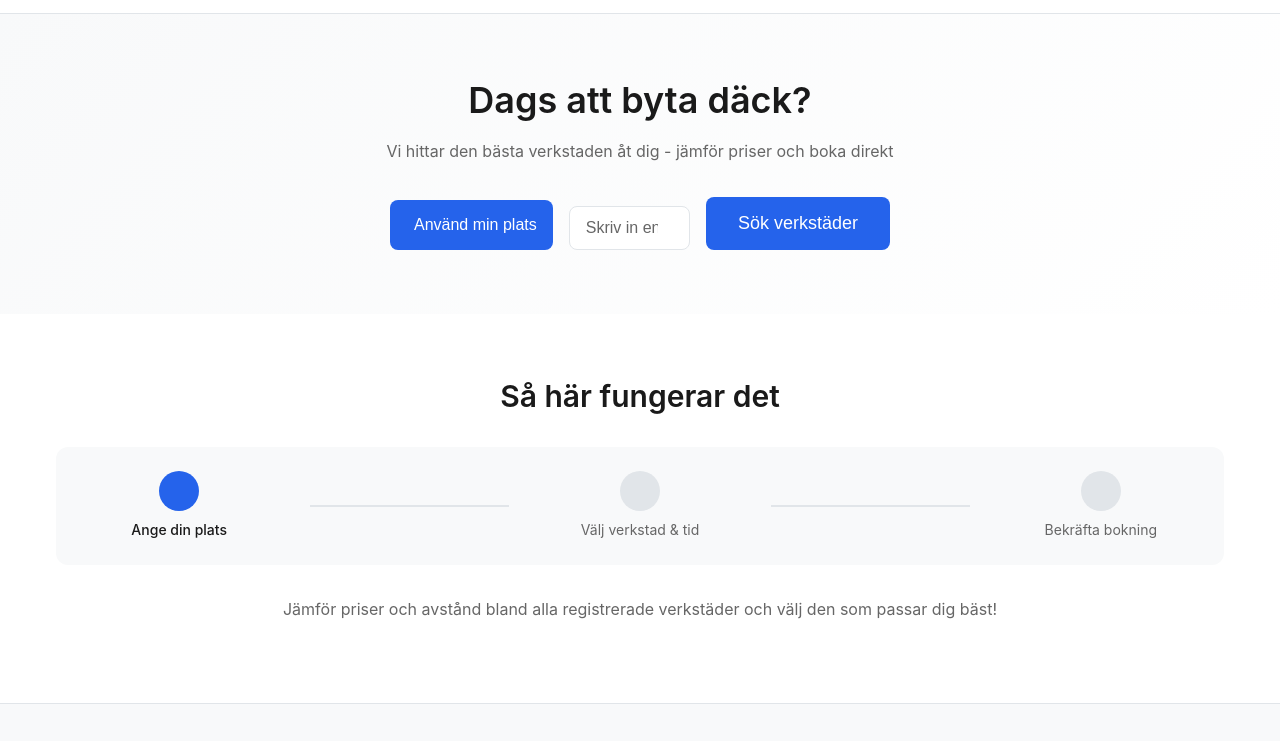
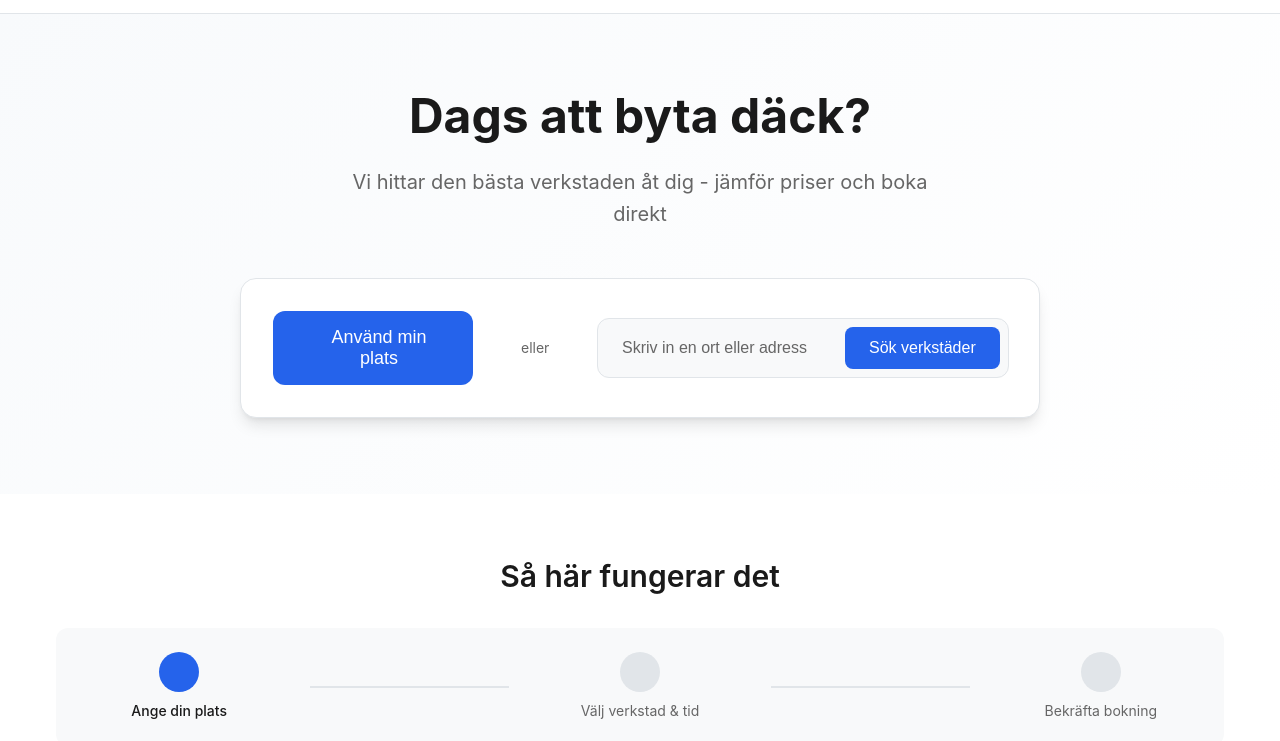
Before and after one commit to zhefano/Byt-dack, a website: page index.html in a window 1280 px wide. Shown: the part 59-800 px from the top of the page. Drawn offline with Linux system fonts and the light colour scheme.

Commit message:
Improve hero section UI for better user experience

```diff
--- a/index.html
+++ b/index.html
@@ -56,30 +56,39 @@
         <!-- Hero Section -->
         <section class="search-section">
             <div class="container">
-                <h1>Dags att byta däck?</h1>
-                <p class="text-lg mb-8">Vi hittar den bästa verkstaden åt dig - jämför priser och boka direkt</p>
+                <div class="hero-content">
+                    <h1 class="hero-title">Dags att byta däck?</h1>
+                    <p class="hero-subtitle">Vi hittar den bästa verkstaden åt dig - jämför priser och boka direkt</p>
 
+                    <div class="search-container">
                         <form class="search-form" id="search-form" role="search">
+                            <div class="search-actions">
                                 <button type="button" class="location-btn" id="location-btn">
                                     <i class="icon-location" aria-hidden="true"></i>
                                     Använd min plats
                                 </button>
 
-                    <div class="form-group">
+                                <div class="search-divider">
+                                    <span>eller</span>
+                                </div>
+
+                                <div class="search-input-group">
                                     <label for="search-input" class="sr-only">Sök efter ort eller adress</label>
                                     <input
                                         type="search"
                                         id="search-input"
-                            class="form-input"
+                                        class="search-input"
                                         placeholder="Skriv in en ort eller adress"
                                         autocomplete="address-line1"
                                     >
-                    </div>
-
-                    <button type="submit" class="btn btn-primary btn-lg">
+                                    <button type="submit" class="search-btn">
                                         Sök verkstäder
                                     </button>
+                                </div>
+                            </div>
                         </form>
+                    </div>
+                </div>
             </div>
         </section>
 
--- a/styles.css
+++ b/styles.css
@@ -33,11 +33,13 @@
   --text-2xl: 1.5rem;
   --text-3xl: 1.875rem;
   --text-4xl: 2.25rem;
+  --text-5xl: 3rem;
 
   /* Border Radius */
   --radius-sm: 0.25rem;
   --radius: 0.5rem;
   --radius-lg: 0.75rem;
+  --radius-xl: 1rem;
 
   /* Shadows */
   --shadow-sm: 0 1px 2px 0 rgb(0 0 0 / 0.05);
@@ -196,6 +198,146 @@ p {
 
 .nav-dropdown a:last-child {
   border-radius: 0 0 var(--radius-lg) var(--radius-lg);
+}
+
+/* Hero Section */
+.search-section {
+  background: linear-gradient(135deg, #f8fafc 0%, #ffffff 100%);
+  padding: var(--space-16) 0;
+  min-height: 60vh;
+  display: flex;
+  align-items: center;
+}
+
+.hero-content {
+  text-align: center;
+  max-width: 800px;
+  margin: 0 auto;
+}
+
+.hero-title {
+  font-size: var(--text-5xl);
+  font-weight: 700;
+  color: var(--text);
+  margin-bottom: var(--space-6);
+  line-height: 1.1;
+}
+
+.hero-subtitle {
+  font-size: var(--text-xl);
+  color: var(--text-secondary);
+  margin-bottom: var(--space-12);
+  max-width: 600px;
+  margin-left: auto;
+  margin-right: auto;
+}
+
+.search-container {
+  background: white;
+  border-radius: var(--radius-xl);
+  padding: var(--space-8);
+  box-shadow: var(--shadow-lg);
+  border: 1px solid var(--border);
+}
+
+.search-form {
+  width: 100%;
+}
+
+.search-actions {
+  display: flex;
+  flex-direction: column;
+  gap: var(--space-6);
+  align-items: center;
+}
+
+.location-btn {
+  display: inline-flex;
+  align-items: center;
+  justify-content: center;
+  gap: var(--space-3);
+  padding: var(--space-4) var(--space-8);
+  background-color: var(--primary);
+  color: white;
+  border: none;
+  border-radius: var(--radius-lg);
+  font-size: var(--text-lg);
+  font-weight: 500;
+  cursor: pointer;
+  transition: var(--transition);
+  min-width: 200px;
+}
+
+.location-btn:hover {
+  background-color: var(--primary-hover);
+  transform: translateY(-1px);
+}
+
+.search-divider {
+  position: relative;
+  width: 100%;
+  text-align: center;
+  color: var(--text-secondary);
+  font-size: var(--text-sm);
+}
+
+.search-divider::before {
+  content: '';
+  position: absolute;
+  top: 50%;
+  left: 0;
+  right: 0;
+  height: 1px;
+  background-color: var(--border);
+  z-index: 1;
+}
+
+.search-divider span {
+  background: white;
+  padding: 0 var(--space-4);
+  position: relative;
+  z-index: 2;
+}
+
+.search-input-group {
+  display: flex;
+  width: 100%;
+  max-width: 500px;
+  background: var(--surface);
+  border-radius: var(--radius-lg);
+  padding: var(--space-2);
+  border: 1px solid var(--border);
+}
+
+.search-input {
+  flex: 1;
+  border: none;
+  background: transparent;
+  padding: var(--space-3) var(--space-4);
+  font-size: var(--text-base);
+  color: var(--text);
+  outline: none;
+}
+
+.search-input::placeholder {
+  color: var(--text-secondary);
+}
+
+.search-btn {
+  background-color: var(--primary);
+  color: white;
+  border: none;
+  border-radius: var(--radius);
+  padding: var(--space-3) var(--space-6);
+  font-size: var(--text-base);
+  font-weight: 500;
+  cursor: pointer;
+  transition: var(--transition);
+  white-space: nowrap;
+}
+
+.search-btn:hover {
+  background-color: var(--primary-hover);
 }
 
 /* Buttons */
@@ -515,40 +657,6 @@ p {
   border-color: var(--primary);
 }
 
-/* Search Section */
-.search-section {
-  text-align: center;
-  padding: var(--space-16) 0;
-  background: linear-gradient(135deg, var(--surface) 0%, white 100%);
-}
-
-.search-form {
-  max-width: 500px;
-  margin: 0 auto;
-  display: flex;
-  flex-direction: column;
-  gap: var(--space-4);
-}
-
-.location-btn {
-  display: flex;
-  align-items: center;
-  justify-content: center;
-  gap: var(--space-2);
-  padding: var(--space-4);
-  background-color: var(--primary);
-  color: white;
-  border: none;
-  border-radius: var(--radius);
-  font-size: var(--text-base);
-  cursor: pointer;
-  transition: var(--transition);
-}
-
-.location-btn:hover {
-  background-color: var(--primary-hover);
-}
-
 /* Footer */
 .footer {
   background-color: var(--surface);
@@ -632,14 +740,23 @@ p {
 
 /* Responsive Design */
 @media (min-width: 640px) {
-  .search-form {
-    flex-direction: row;
-    align-items: end;
+  .hero-title {
+    font-size: var(--text-5xl);
   }
 
-  .search-form .form-group {
-    flex: 1;
-    margin-bottom: 0;
+  .search-actions {
+    flex-direction: row;
+    align-items: center;
+    gap: var(--space-8);
+  }
+
+  .search-divider {
+    width: auto;
+    min-width: 60px;
+  }
+
+  .search-divider::before {
+    display: none;
   }
 
   .footer-content {
@@ -667,6 +784,32 @@ p {
 }
 
 @media (max-width: 640px) {
+  .hero-title {
+    font-size: var(--text-4xl);
+  }
+
+  .search-container {
+    padding: var(--space-6);
+  }
+
+  .search-actions {
+    gap: var(--space-4);
+  }
+
+  .location-btn {
+    min-width: auto;
+    width: 100%;
+  }
+
+  .search-input-group {
+    flex-direction: column;
+    gap: var(--space-3);
+  }
+
+  .search-btn {
+    width: 100%;
+  }
+
   .timeline {
     flex-direction: column;
     gap: var(--space-4);
@@ -709,7 +852,9 @@ p {
 /* Focus States */
 .btn:focus-visible,
 .form-input:focus-visible,
-.nav-toggle:focus-visible {
+.nav-toggle:focus-visible,
+.location-btn:focus-visible,
+.search-btn:focus-visible {
   outline: 2px solid var(--primary);
   outline-offset: 2px;
 }
```
Lines whose indentation alone changed are shown as unchanged.
